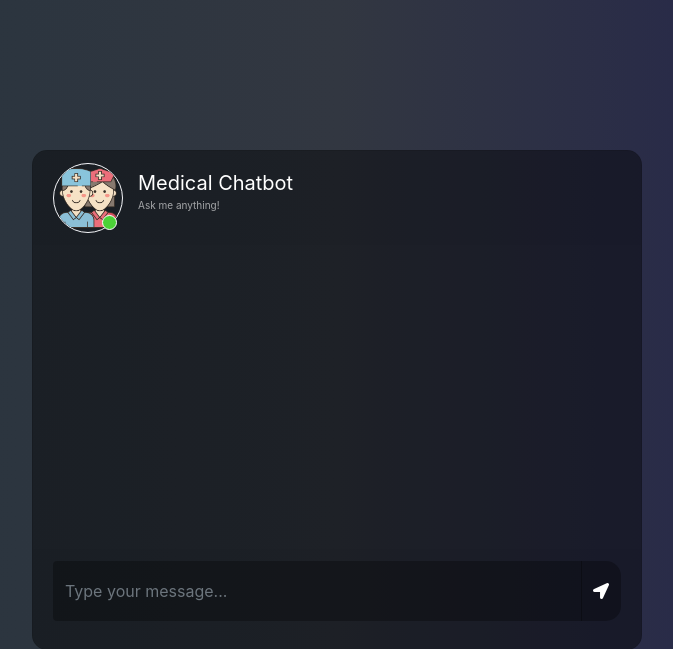
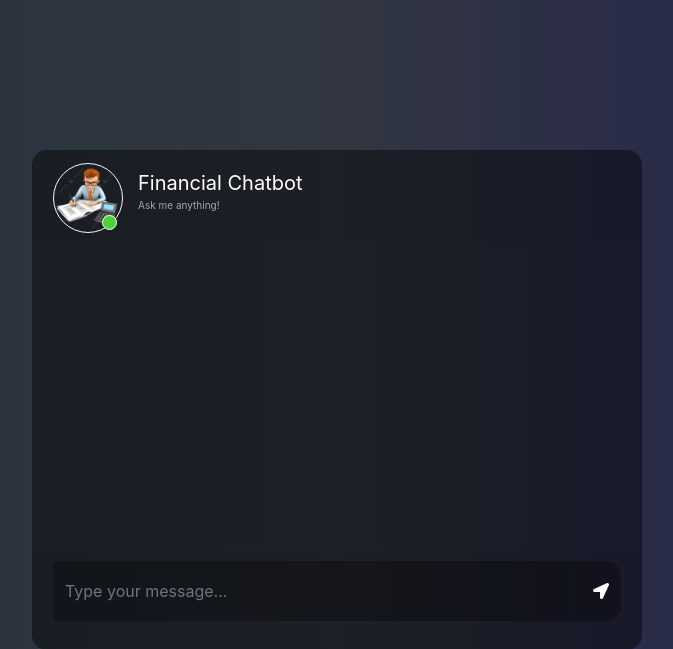
Before and after one commit to arrshsh/Medical-Chatbot-Llama2, a Flask app: page / in a window 1280 px wide. Shown: the top 649 px of the page, without its empty margins (303-976 px from the left). Run offline with Flask 3, Linux system fonts and the light colour scheme; some libraries are stand-ins or nearby versions.

Commit message:
final touch ups

```diff
--- a/setup.py
+++ b/setup.py
@@ -6,7 +6,7 @@
 from setuptools import find_packages, setup
 
 setup(
-    name = "End-to-end Medical Chatbot",
+    name = "End-to-end Financial Chatbot",
     version = "0.0.0",
     author= "Mohammad Arsh Vahora",
     author_email= "vahora4@uwindsor.ca",
--- a/src/helper.py
+++ b/src/helper.py
@@ -1,6 +1,8 @@
 from langchain_huggingface import HuggingFaceEmbeddings
 from langchain_community.vectorstores import Pinecone
 from langchain_community.document_loaders import PyPDFLoader, DirectoryLoader
+from langchain.text_splitter import RecursiveCharacterTextSplitter
+
 
 # Extract data from PDF
 def load_pdf(data):
--- a/store_index.py
+++ b/store_index.py
@@ -1,6 +1,8 @@
 from src.helper import load_pdf, text_split, download_hugging_face_embeddings
 from pinecone import Pinecone, ServerlessSpec
 from langchain_community.vectorstores import Pinecone as PineconeVectorStore
+from langchain.text_splitter import RecursiveCharacterTextSplitter
+
 from dotenv import load_dotenv
 import os
 
--- a/templates/chat.html
+++ b/templates/chat.html
@@ -21,11 +21,11 @@
 						<div class="card-header msg_head">
 							<div class="d-flex bd-highlight">
 								<div class="img_cont">
-                                    <img src="{{ url_for('static', filename='images/nurses_3567474.png') }}" class="rounded-circle user_img">
+                                    <img src="{{ url_for('static', filename='images/icon.png') }}" class="rounded-circle user_img">
                                     <span class="online_icon"></span>
                                 </div>
 								<div class="user_info">
-									<span>Medical Chatbot</span>
+									<span>Financial Chatbot</span>
 									<p>Ask me anything!</p>
 								</div>
 							</div>
@@ -68,7 +68,7 @@
 						type: "POST",
 						url: "/get",
 					}).done(function(data) {
-						var botHtml = '<div class="d-flex justify-content-start mb-4"><div class="img_cont_msg"><img src="static/images/doctor-round-avatar-medicine-flat-avatar-with-male-doctor-medical-clinic-team-round-icon-medical-collection-illustration-vector.jpg" class="rounded-circle user_img_msg"></div><div class="msg_cotainer">' + data + '<span class="msg_time">' + str_time + '</span></div></div>';
+						var botHtml = '<div class="d-flex justify-content-start mb-4"><div class="img_cont_msg"><img src="{{ url_for('static', filename='images/icon.png') }}" class="rounded-circle user_img_msg"></div><div class="msg_cotainer">' + data + '<span class="msg_time">' + str_time + '</span></div></div>';
 						$("#messageFormeight").append($.parseHTML(botHtml));
 					});
 					event.preventDefault();
```
Also changed, not shown: README.md, final/final_page.jpeg (deleted), final/final_page.png (added), static/images/doctor-round-avatar-medicine-flat-avatar-with-male-doctor-medical-clinic-team-round-icon-medical-collection-illustration-vector.jpg (deleted), static/images/icon.png (added), static/images/nurses_3567474.png (deleted), static/images/portrait-3d-female-doctor_23-2151107332.jpg (deleted), 2 other files.
